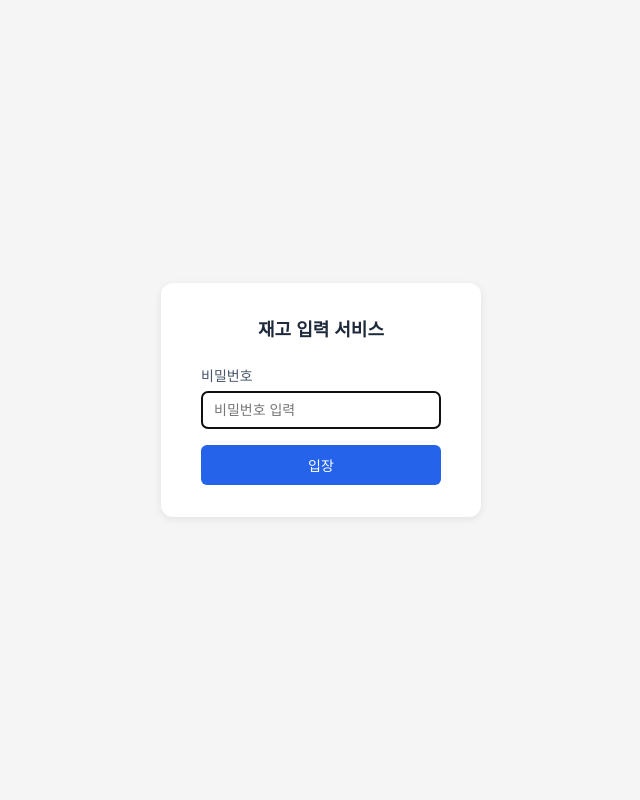
After one commit to yw342/260312_mail, a Flask app: page /login in a window 1280 px wide. The commit adds this page. Shown: the whole page, without its empty margins (319-959 px from the left). Run offline with Flask 3, Linux system fonts and the light colour scheme.

Commit message:
페이지 접속 비밀번호(3082) 로그인, 재고 INSERT SQL 추가
Made-with: Cursor

```diff
--- a/app.py
+++ b/app.py
@@ -9,7 +9,7 @@ import json
 from datetime import datetime, timedelta, timezone
 from pathlib import Path
 
-from flask import Flask, render_template, request, jsonify, redirect, url_for
+from flask import Flask, render_template, request, jsonify, redirect, url_for, session
 
 try:
     from dotenv import load_dotenv
@@ -20,6 +20,9 @@ except ImportError:
 import inventory_alert as alert
 
 app = Flask(__name__)
+app.secret_key = os.environ.get("FLASK_SECRET_KEY", "inventory-app-secret-change-in-production")
+# 페이지 접속 비밀번호 (최초 접속 시 입력)
+PAGE_PASSWORD = os.environ.get("PAGE_PASSWORD", "3082")
 BASE_DIR = Path(__file__).resolve().parent
 EXCEL_PATH = Path(os.environ.get("INVENTORY_EXCEL_PATH", str(BASE_DIR / "domino_inventory_training.xlsx")))
 # 이메일 발송 이력: Supabase 사용 시 DB, 미설정 시 파일
@@ -320,6 +323,32 @@ def get_dashboard(items):
     }
 
 
+@app.before_request
+def require_login():
+    if request.endpoint in ("login", "logout", "static"):
+        return None
+    if session.get("authenticated"):
+        return None
+    return redirect(url_for("login"))
+
+
+@app.route("/login", methods=["GET", "POST"])
+def login():
+    if request.method == "POST":
+        password = request.form.get("password") or (request.get_json(silent=True) or {}).get("password") or ""
+        if str(password).strip() == PAGE_PASSWORD:
+            session["authenticated"] = True
+            return redirect(url_for("index"))
+        return render_template("login.html", error="비밀번호가 올바르지 않습니다.")
+    return render_template("login.html", error=None)
+
+
+@app.route("/logout")
+def logout():
+    session.pop("authenticated", None)
+    return redirect(url_for("login"))
+
+
 @app.route("/")
 def index():
     items = get_inventory_list()
--- /dev/null
+++ b/templates/login.html
@@ -0,0 +1,32 @@
+<!DOCTYPE html>
+<html lang="ko">
+<head>
+  <meta charset="UTF-8">
+  <meta name="viewport" content="width=device-width, initial-scale=1.0">
+  <title>로그인 · 재고 입력</title>
+  <style>
+    * { box-sizing: border-box; }
+    body { margin: 0; padding: 24px; font-family: "Malgun Gothic", sans-serif; font-size: 14px; background: #f5f5f5; display: flex; align-items: center; justify-content: center; min-height: 100vh; }
+    .box { background: #fff; padding: 32px 40px; border-radius: 12px; box-shadow: 0 2px 8px rgba(0,0,0,0.08); width: 100%; max-width: 320px; }
+    h1 { margin: 0 0 24px; font-size: 18px; color: #1e293b; text-align: center; }
+    label { display: block; margin-bottom: 6px; color: #475569; font-weight: 500; }
+    input[type="password"] { width: 100%; padding: 10px 12px; border: 1px solid #cbd5e1; border-radius: 6px; font-size: 14px; }
+    .error { color: #dc2626; font-size: 13px; margin-top: 8px; }
+    button { width: 100%; margin-top: 16px; padding: 10px; border: none; border-radius: 6px; background: #2563eb; color: #fff; font-size: 14px; font-family: inherit; cursor: pointer; }
+    button:hover { background: #1d4ed8; }
+  </style>
+</head>
+<body>
+  <div class="box">
+    <h1>재고 입력 서비스</h1>
+    <form method="post" action="{{ url_for('login') }}">
+      <label for="password">비밀번호</label>
+      <input type="password" id="password" name="password" placeholder="비밀번호 입력" required autofocus />
+      {% if error %}
+      <p class="error">{{ error }}</p>
+      {% endif %}
+      <button type="submit">입장</button>
+    </form>
+  </div>
+</body>
+</html>
```
Also changed, not shown: supabase_inventory_insert.sql (added, +15 -0 lines), templates/index.html (+8 -2 lines).
